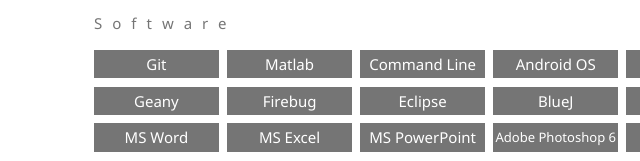
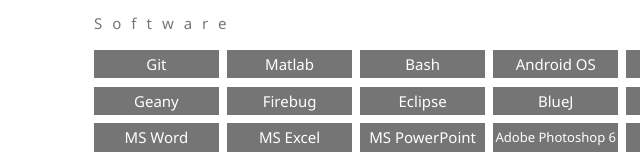
Before and after one commit to JSerowik/jserowik.github.io, a plain HTML site: page index.html in a window 1280 px wide. Shown: the part 2811-2972 px from the top of the page, 322-962 px from the left. Drawn offline with Linux system fonts and the light colour scheme; some packages are replaced by stand-ins of ours.

Commit message:
Added Bash

```diff
--- a/index.html
+++ b/index.html
@@ -203,7 +203,7 @@ body, h1,h2,h3,h4,h5,h6 {font-family: "Montserrat", sans-serif}
     <div class="trait_wrap">
         <div class="traits w3-col s2">Git</div>
         <div class="traits w3-col s2">Matlab</div>
-        <div class="traits w3-col s2">Command Line</div>
+        <div class="traits w3-col s2">Bash</div>
         <div class="traits w3-col s2">Android OS</div>
         <div class="traits w3-col s2">Sublime Text</div>
         <div class="traits w3-col s2">GNU nano</div>
```
